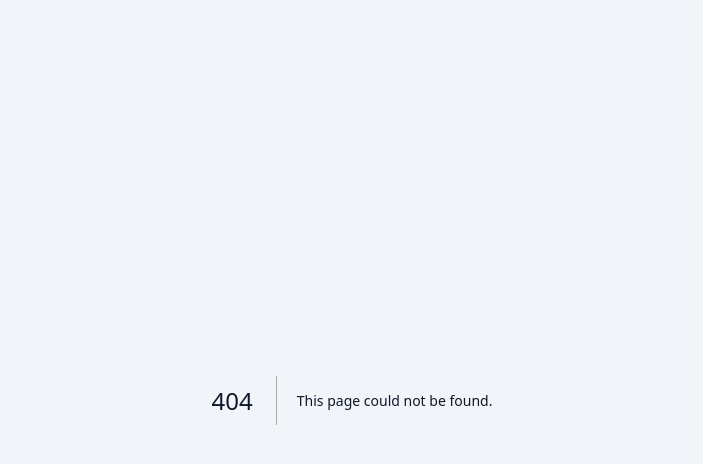
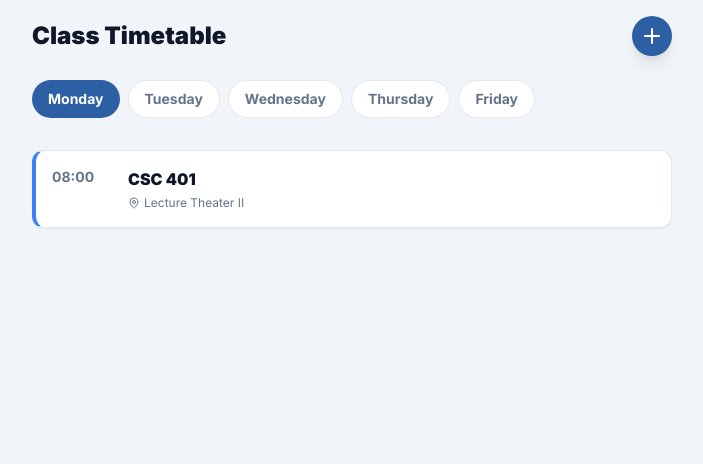
Before and after one commit to Dee-Hem/GPA-Wizard, a Next.js app: page /timetable in a window 1280 px wide. Before the commit this address had no page. Shown: the top 464 px of the page, without its empty margins (288-991 px from the left). Built offline with nearby package versions, Linux system fonts and the light colour scheme.

Commit message:
Create page.tsx

```diff
--- /dev/null
+++ b/src/app/timetable/page.tsx
@@ -0,0 +1,56 @@
+"use client";
+import React, { useState } from 'react';
+import { Calendar, Clock, MapPin, Plus } from 'lucide-react';
+import { Card, CardContent } from "@/components/ui/card";
+
+export default function TimetablePage() {
+  const [activeDay, setActiveDay] = useState('Monday');
+  const days = ['Monday', 'Tuesday', 'Wednesday', 'Thursday', 'Friday'];
+
+  return (
+    <div className="p-4 pb-20 max-w-2xl mx-auto space-y-6">
+      {/* Header */}
+      <div className="flex justify-between items-center">
+        <h1 className="text-2xl font-black text-foreground">Class Timetable</h1>
+        <button className="bg-primary text-white p-2 rounded-full shadow-lg">
+          <Plus className="h-6 w-6" />
+        </button>
+      </div>
+
+      {/* Day Selector (Horizontal Scroll) */}
+      <div className="flex gap-2 overflow-x-auto pb-2 no-scrollbar">
+        {days.map((day) => (
+          <button
+            key={day}
+            onClick={() => setActiveDay(day)}
+            className={`px-4 py-2 rounded-full text-sm font-bold transition-all ${
+              activeDay === day
+              ? 'bg-primary text-white'
+              : 'bg-card text-muted-foreground border'
+            }`}
+          >
+            {day}
+          </button>
+        ))}
+      </div>
+
+      {/* The Timeline List */}
+      <div className="space-y-4">
+        {/* We will map through classes here */}
+        <Card className="border-l-4 border-l-blue-500 bg-card shadow-sm">
+          <CardContent className="p-4 flex gap-4">
+            <div className="text-sm font-bold text-muted-foreground min-w-[60px]">
+              08:00
+            </div>
+            <div className="space-y-1">
+              <h3 className="font-black text-foreground">CSC 401</h3>
+              <p className="text-xs text-muted-foreground flex items-center gap-1">
+                <MapPin className="h-3 w-3" /> Lecture Theater II
+              </p>
+            </div>
+          </CardContent>
+        </Card>
+      </div>
+    </div>
+  );
+}
```
